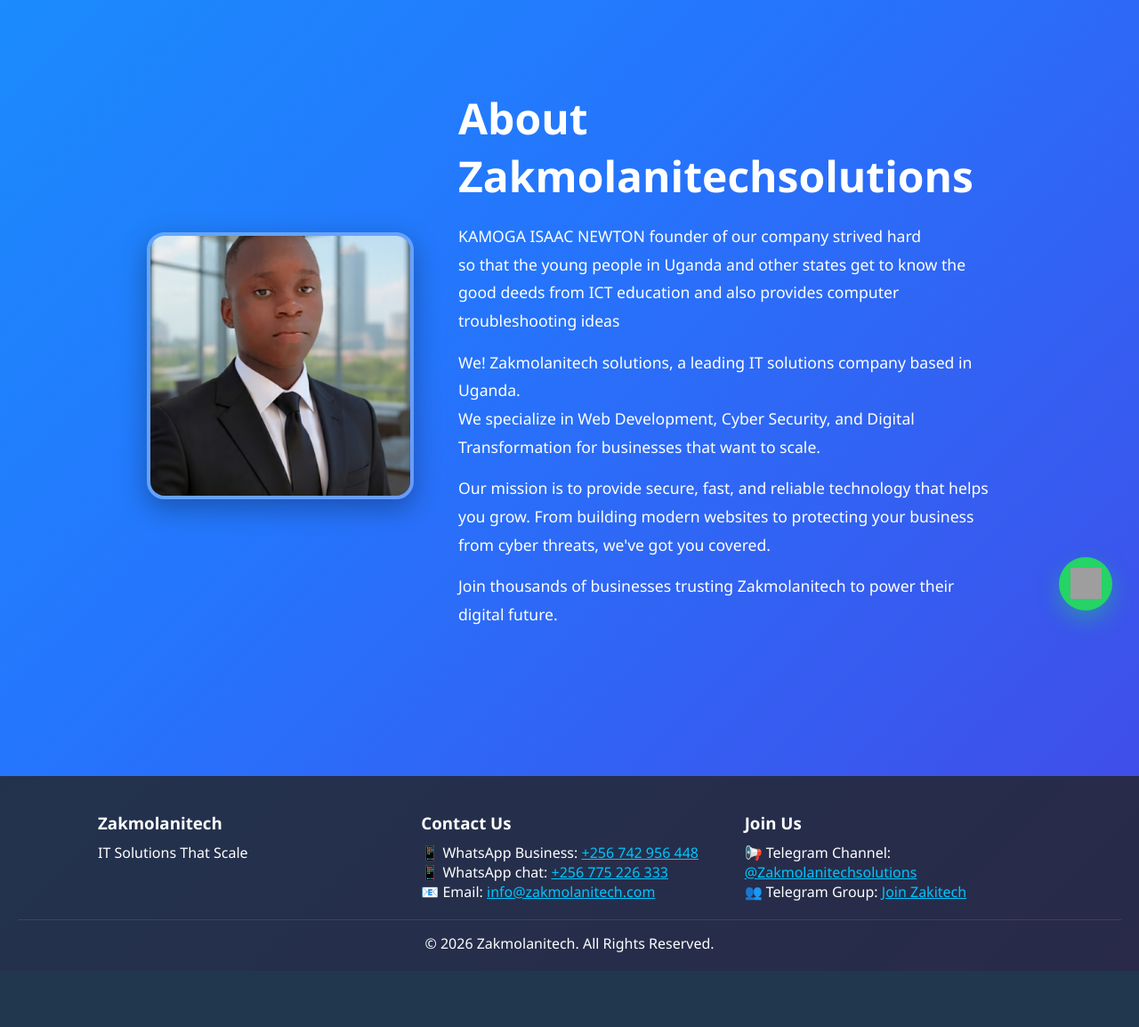
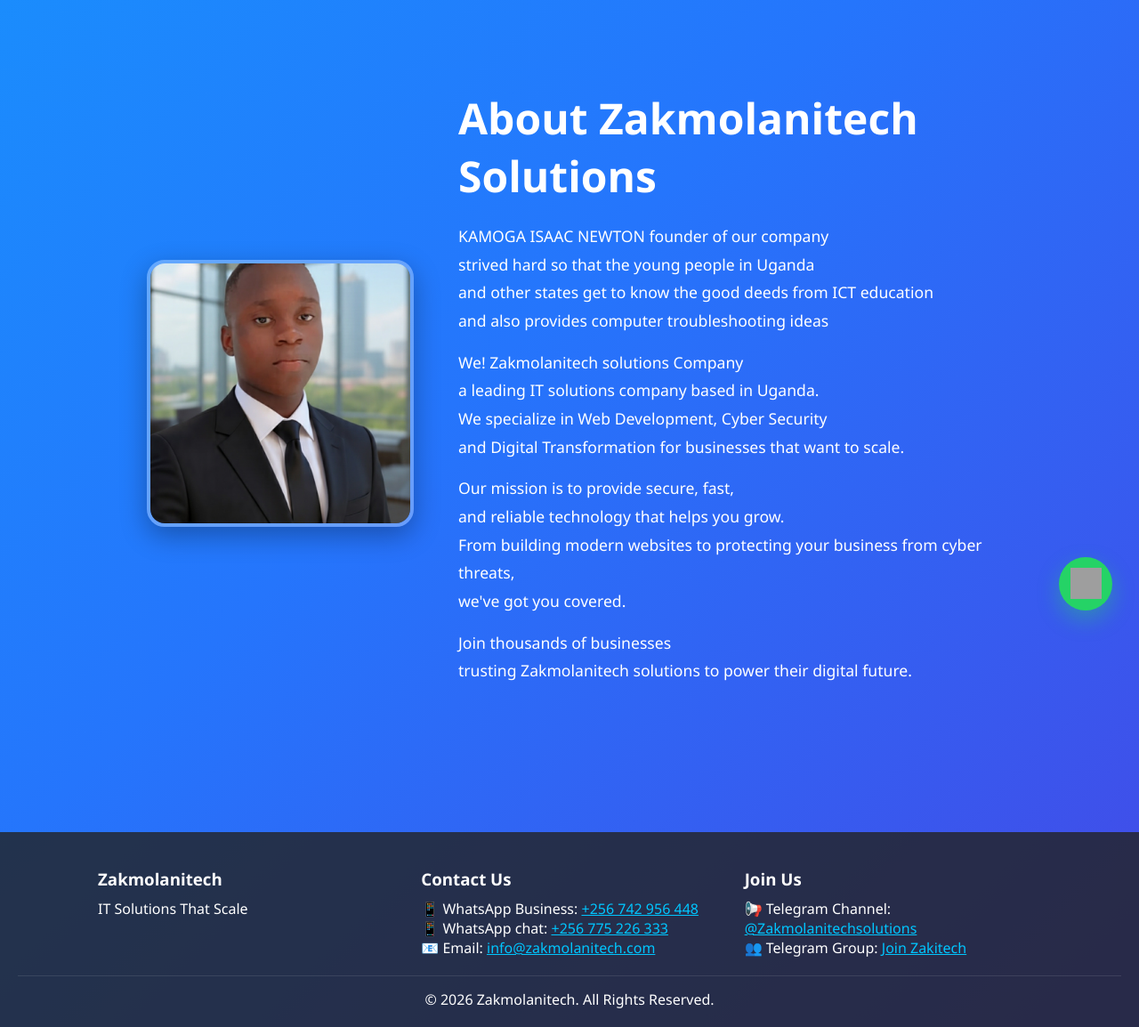
Before and after one commit to zakpollyqueens/Zakmolan-official-site, a Flask app: page /about in a window 1280 px wide. Shown: the part 76-1230 px from the top of the page at 89% size. Before the commit the page ends 1167 px from the top, so only its background shows below. Run offline with Flask 3, Linux system fonts and the light colour scheme; grey boxes are pictures that could not be loaded.

Commit message:
Update about.html

```diff
--- a/templates/about.html
+++ b/templates/about.html
@@ -15,13 +15,13 @@
         <img src="{{ url_for('static', filename='IMG-20260720-WA4879.jpg') }}" alt="Zakmolanitech CEO" class="about-img">
 
         <div class="about-text">
-            <h1>About Zakmolanitechsolutions</h1>
-            <p> KAMOGA ISAAC NEWTON founder of our company strived hard<br>
-                so that the young people in Uganda and other states get to know the good deeds from ICT education and also provides computer troubleshooting ideas </p>
-            <p>We! Zakmolanitech solutions, a leading IT solutions company based in Uganda. <br>
-                We specialize in Web Development, Cyber Security, and Digital Transformation for businesses that want to scale.</p>
-            <p>Our mission is to provide secure, fast, and reliable technology that helps you grow. From building modern websites to protecting your business from cyber threats, we've got you covered.</p>
-            <p>Join thousands of businesses trusting Zakmolanitech to power their digital future.</p>
+            <h1>About Zakmolanitech Solutions</h1>
+            <p> KAMOGA ISAAC NEWTON founder of our company <br>strived hard
+                so that the young people in Uganda<br> and other states get to know the good deeds from ICT education<br> and also provides computer troubleshooting ideas </p>
+            <p>We! Zakmolanitech solutions Company <br> a leading IT solutions company based in Uganda. <br>
+                We specialize in Web Development, Cyber Security <br> and Digital Transformation for businesses that want to scale.</p>
+            <p>Our mission is to provide secure, fast, <br>and reliable technology that helps you grow. <br>From building modern websites to protecting your business from cyber threats, <br>we've got you covered.</p>
+            <p>Join thousands of businesses <br> trusting Zakmolanitech solutions to power their digital future.</p>
         </div>
     </div>
 </div>
```
